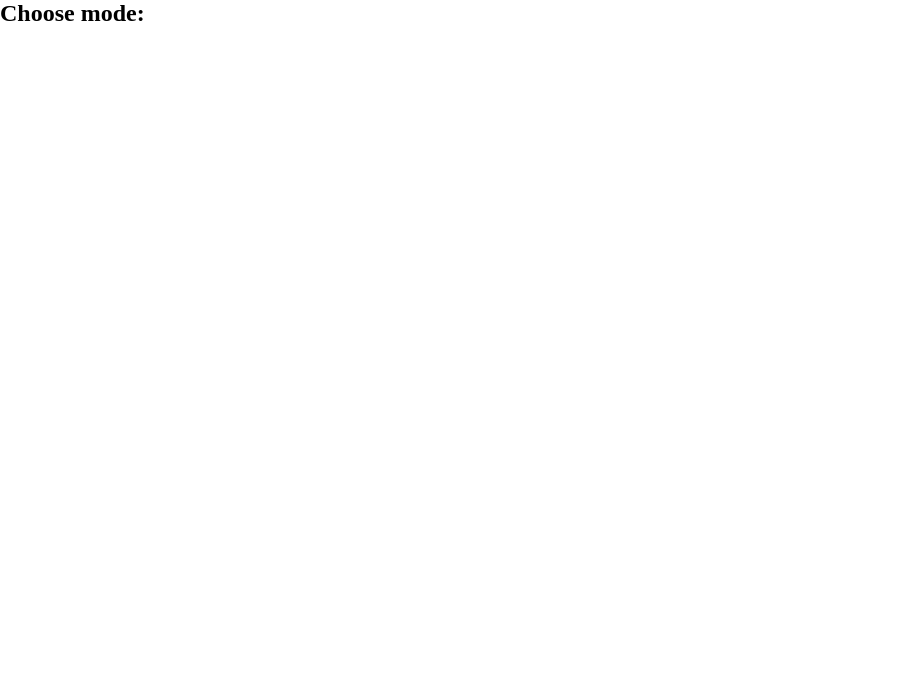
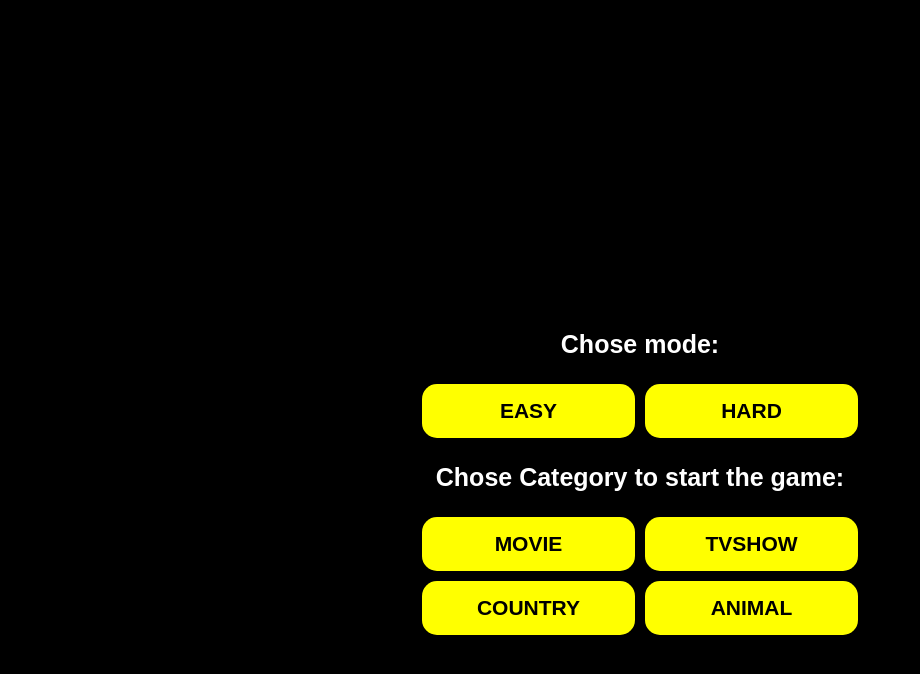
Before and after one commit to bernardkrehula/Recat-typescript-hangman-word-game, a React (Vite) app in the folder my-app/: page / in a window 1280 px wide. Shown: the top 674 px of the page, without its empty margins (0-920 px from the left). Built offline with nearby package versions, Linux system fonts and the light colour scheme.

Commit message:
style start menu

```diff
--- a/my-app/src/components/Btn/Btn.css
+++ b/my-app/src/components/Btn/Btn.css
@@ -0,0 +1,10 @@
+.btn{
+    background-color: #ff0;
+    border: none;
+    text-transform: uppercase;
+    font-size: 2.1rem;
+    padding: 15px 55px;
+    font-weight: 700;
+    border-radius: 15px;
+    cursor: pointer;
+}
--- a/my-app/src/components/startMenu/StartMenu.css
+++ b/my-app/src/components/startMenu/StartMenu.css
@@ -0,0 +1,24 @@
+.start-menu{
+    width: fit-content;
+    margin-top: 330px;
+}
+.start-menu h2{
+    font-size: 2.5rem;
+    color: white;
+}
+.easy-hard-btns{
+    display: flex;
+    gap: 10px;
+    justify-content: center;
+    margin: 25px 0;
+}
+.easy-hard-btns > * {
+    flex: 1;
+}
+.categories{
+    display: grid;
+    grid-template-columns: repeat(2, 1fr);
+    grid-template-rows: repeat(2, 1fr);
+    gap: 10px;
+    margin-top: 25px;
+}
--- a/my-app/src/components/startMenu/StartMenu.tsx
+++ b/my-app/src/components/startMenu/StartMenu.tsx
@@ -2,11 +2,21 @@ import './StartMenu.css'
 import Btn from '../Btn/Btn';
 
 const StartMenu = ({hangman}) => {
-
+    console.log(hangman.mode)
     return(
-        <div className="star-menu">
-            <h2>Choose mode:</h2>
-
+        <div className="start-menu">
+            <h2>Chose mode:</h2>
+            <div className='easy-hard-btns'>
+                <Btn>Easy</Btn>
+                <Btn>Hard</Btn>
+            </div>
+            <h2>Chose Category to start the game:</h2>
+            <div className='categories'>
+                <Btn>Movie</Btn>
+                <Btn>TvShow</Btn>
+                <Btn>Country</Btn>
+                <Btn>Animal</Btn>
+            </div>
         </div>
     )
 }
--- a/my-app/src/main/App.css
+++ b/my-app/src/main/App.css
@@ -1,5 +1,16 @@
+html{
+  font-size: 62.5%;
+}
 *{
   margin: 0;
   padding: 0;
   box-sizing: border-box;
+  font-family: Arial, Helvetica, sans-serif;
 }
+.main{
+  display: flex;
+  height: 100vh;
+  background-color: black;
+  text-align: center;
+  justify-content: center;
+}
```
